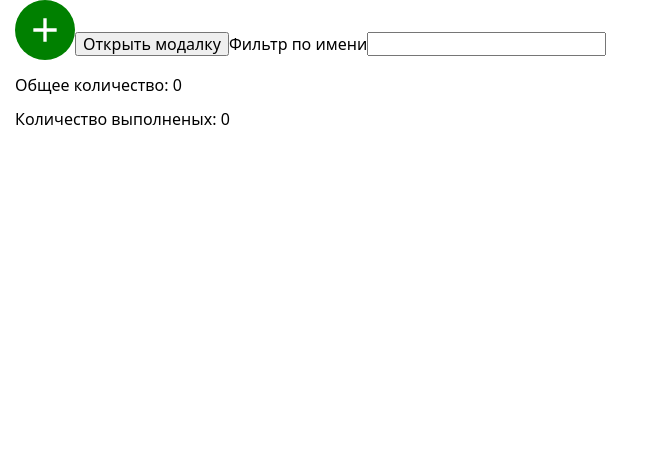
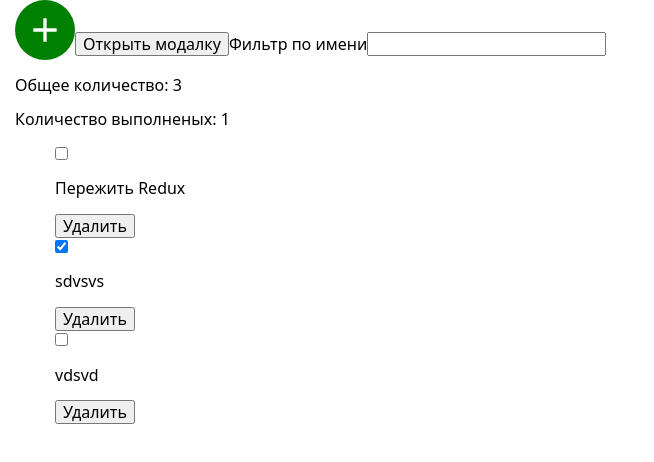
Before and after one commit to Viktor2020arey/react-homework-2, a React (Create React App) app: page / in a window 1280 px wide. Shown: the top 462 px of the page, without its empty margins (0-654 px from the left). Built offline with nearby package versions, Linux system fonts and the light colour scheme; data requests are answered from the project's data file.

Commit message:
половина лекциии

```diff
--- a/db.json
+++ b/db.json
@@ -1,7 +1,19 @@
 {
-    "todos": [
-    { "id": "id-1", "text": "Выучить основы React", "completed": true },
-    { "id": "id-2", "text": "Разобраться с React Router", "completed": false },
-    { "id": "id-3", "text": "Пережить Redux", "completed": false }
-]
+  "todos": [
+    {
+      "id": "id-3",
+      "text": "Пережить Redux",
+      "completed": false
+    },
+    {
+      "text": "sdvsvs",
+      "completed": true,
+      "id": "5FqBAdf"
+    },
+    {
+      "text": "vdsvd",
+      "completed": false,
+      "id": "EosSypU"
+    }
+  ]
 }
--- a/src/App.js
+++ b/src/App.js
@@ -1,6 +1,6 @@
 import React, { Component } from "react";
-import axios from "axios";
-import shortid from "shortid";
+// import axios from "axios";
+// import shortid from "shortid";
 import Container from "./components/Container";
 // import Counter from "./components/Counter/Counter";
 // import Dropdown from "./components/Dropdown/Dropdown";
@@ -15,6 +15,8 @@ import Modal from "./components/Modal";
 
 import IconButton from "./components/IconButton";
 import { ReactComponent as AddIcon } from "./components/icons/add.svg";
+
+import todosApi from "./components/services/todos-api";
 // import Form from "./components/form";
 // const colorPickerOptions = [
 //   { label: "red", color: "#F44336" },
@@ -34,16 +36,10 @@ class App extends Component {
   };
 
   componentDidMount() {
-    // console.log("App componentDidMount");
-    // const todos = localStorage.getItem("todos");
-    // const parsedTodos = JSON.parse(todos);
-    // if (parsedTodos) {
-    //   this.setState({ todos: parsedTodos });
-    // }
-
-    axios.get("http://localhost:3000/todos").then((response) => {
-      console.log(response.data);
-    });
+    todosApi
+      .fetchTodos()
+      .then((todos) => this.setState({ todos }))
+      .catch((error) => console.log(error));
   }
 
   componentDidUpdate(prevProps, prevState) {
@@ -61,23 +57,26 @@ class App extends Component {
   }
 
   addTodo = (text) => {
-    const todo = {
-      id: shortid.generate(),
+    const todoData = {
       text,
       completed: false,
     };
 
+    todosApi.addTodo(todoData).then((todo) => {
       this.setState(({ todos }) => ({
-      todos: [todo, ...todos],
+        todos: [...todos, todo],
       }));
+    });
 
     // this.toggleModal();
   };
 
   deleteTodo = (todoId) => {
-    this.setState((prevState) => ({
-      todos: prevState.todos.filter((todo) => todo.id !== todoId),
+    todosApi.deleteTodo(todoId).then(() => {
+      this.setState(({ todos }) => ({
+        todos: todos.filter(({ id }) => id !== todoId),
       }));
+    });
   };
 
   changeFilter = (e) => {
@@ -85,12 +84,18 @@ class App extends Component {
   };
 
   toggleCompleted = (todoId) => {
-    console.log(todoId);
+    const todo = this.state.todos.find(({ id }) => id === todoId);
+    const { completed } = todo;
+
+    todosApi
+      .updateTodo(todoId, { completed: !completed })
+      .then((updateTodo) => {
         this.setState(({ todos }) => ({
           todos: todos.map((todo) =>
-        todo.id === todoId ? { ...todo, completed: !todo.completed } : todo
+            todo.id === updateTodo.id ? updateTodo : todo
           ),
         }));
+      });
   };
 
   formSubmitHandler = (data) => {
--- /dev/null
+++ b/src/components/services/todos-api.js
@@ -0,0 +1,21 @@
+import axios from "axios";
+
+axios.defaults.baseURL = "http://localhost:3000";
+
+const fetchTodos = () => {
+  return axios.get("/todos").then((response) => response.data);
+};
+
+const addTodo = (todo) => {
+  return axios.post("/todos", todo).then(({ data }) => data);
+};
+
+const deleteTodo = (todoId) => {
+  return axios.delete(`/todos/${todoId}`);
+};
+
+const updateTodo = (todoId, update) => {
+  return axios.patch(`/todos/${todoId}`, update).then(({ data }) => data);
+};
+
+export default { fetchTodos, addTodo, deleteTodo, updateTodo };
```
Lines whose indentation alone changed are shown as unchanged.
